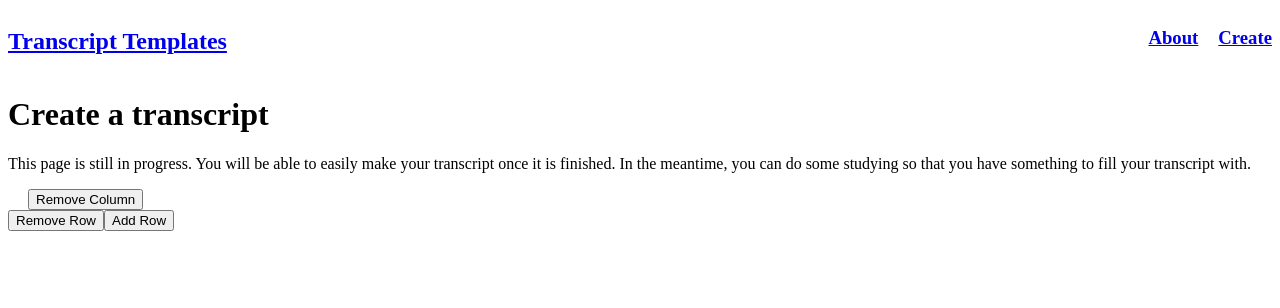
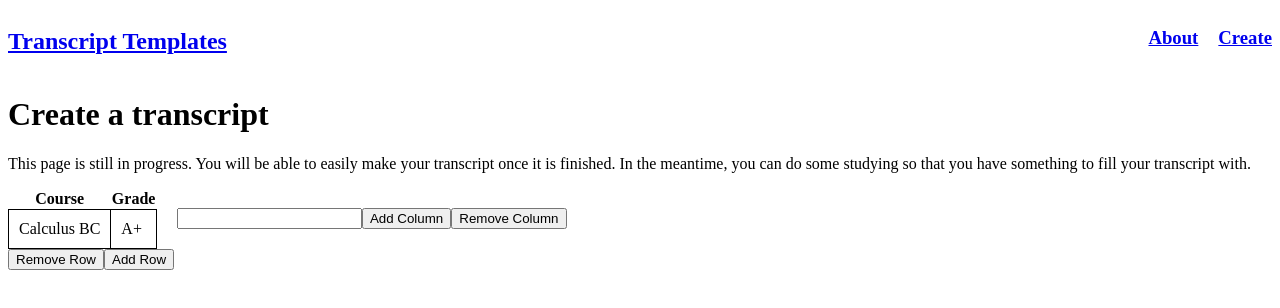
Before and after one commit to Yang-Yi-Shen/HS-Transcript-Maker, a React (Vite) app in the folder frontend/: page /create in a window 1280 px wide. Shown: the top 308 px of the page. Built offline with nearby package versions, Linux system fonts and the light colour scheme.

Commit message:
fix: display correct number of column headers

```diff
--- a/frontend/src/components/Grid.jsx
+++ b/frontend/src/components/Grid.jsx
@@ -1,9 +1,9 @@
 import React, { useState, useRef } from 'react';
 
 function Grid() {
-  const [gridData, setGridData] = useState([]);
-  const [columnHeaders, setColumnHeaders] = useState([]);
-  const [newColumnHeader, setNewColumnHeader] = useState('');
+  const [gridData, setGridData] = useState([['Calculus BC', 'A+']]);
+  const [headers, setHeaders] = useState(['Course', 'Grade']);
+  const [newHeader, setNewHeader] = useState('');
   const columnInputRef = useRef(null);
 
   const addRow = () => {
@@ -14,8 +14,8 @@ function Grid() {
   const addColumn = () => {
     const newColumnName = columnInputRef.current.value || "New Column";
     const newColumnData = gridData.length > 0 ? gridData.map(row => [...row, "newGrid"]) : [["newGrid"]];
-    const newColumnHeaders = [...columnHeaders, newColumnName];
-    setColumnHeaders(newColumnHeaders);
+    const newHeaders = [...headers, newColumnName];
+    setHeaders(newHeaders);
     setGridData(newColumnData);
   };
 
@@ -27,13 +27,13 @@ function Grid() {
 
   const removeColumn = () => {
     if (gridData.length > 0 && gridData[0].length > 1) {
-      setColumnHeaders(prevHeaders => prevHeaders.slice(0, -1));
+      setHeaders(prevHeaders => prevHeaders.slice(0, -1));
       setGridData(prevGridData => prevGridData.map(row => row.slice(0, -1)));
     }
   }
 
-  const handleNewColumnHeaderChange = (event) => {
-    setNewColumnHeader(event.target.value);
+  const handleNewHeaderChange = (event) => {
+    setNewHeader(event.target.value);
   }
 
   return (
@@ -44,14 +44,7 @@ function Grid() {
             <tr>
               {gridData.length > 0 && gridData[0].map((_, columnIndex) => (
                 <th key={columnIndex}>
-                  {columnIndex === gridData[0].length - 1 ?
-                    <>
-                      <input ref={columnInputRef} value={newColumnHeader} onChange={handleNewColumnHeaderChange} />
-                      <button onClick={addColumn}>Add Column</button>
-                    </>
-                    :
-                    columnHeaders[columnIndex]
-                  }
+                  {headers[columnIndex]}
                 </th>
               ))}
             </tr>
@@ -66,6 +59,8 @@ function Grid() {
             ))}
           </tbody>
         </table>
+        <input ref={columnInputRef} value={newHeader} onChange={handleNewHeaderChange} />
+        <button onClick={addColumn}>Add Column</button>
         <button onClick={removeColumn}>Remove Column</button>
       </div>
       <div className="grid-container">
```
